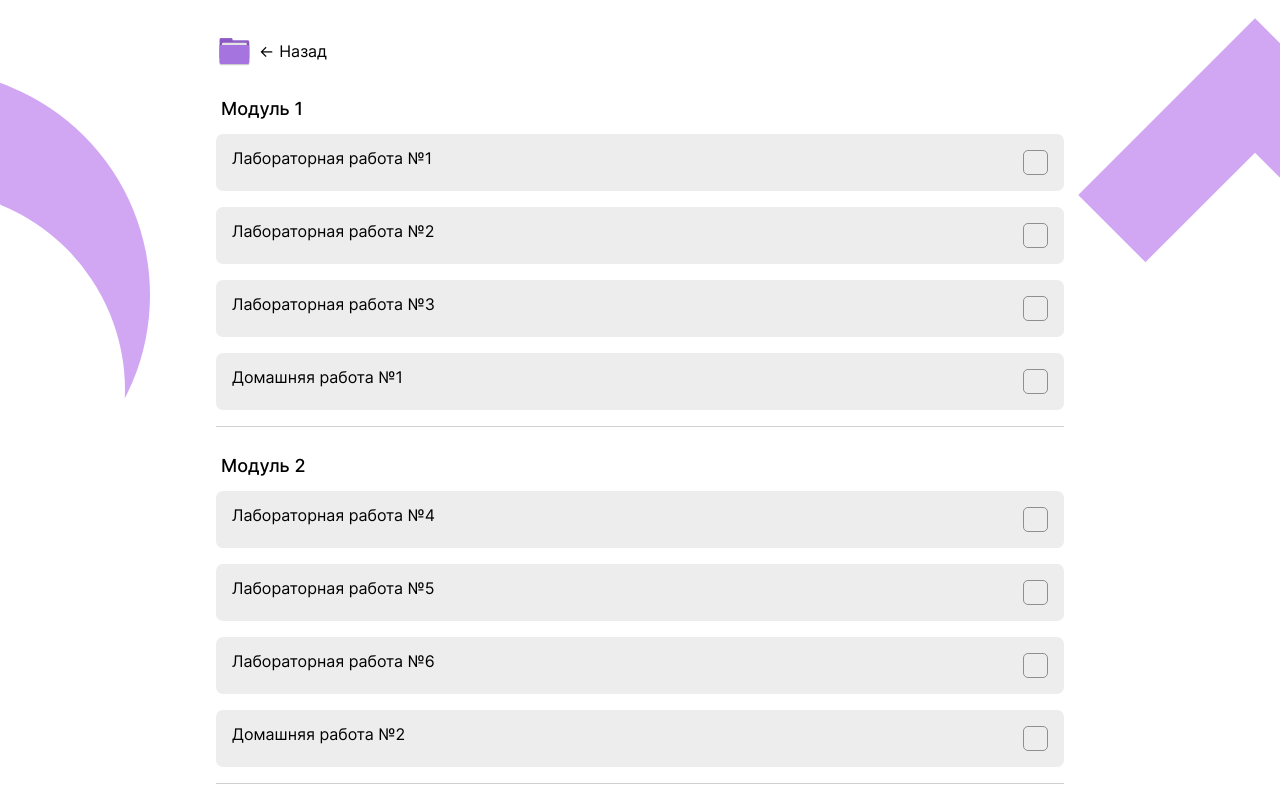
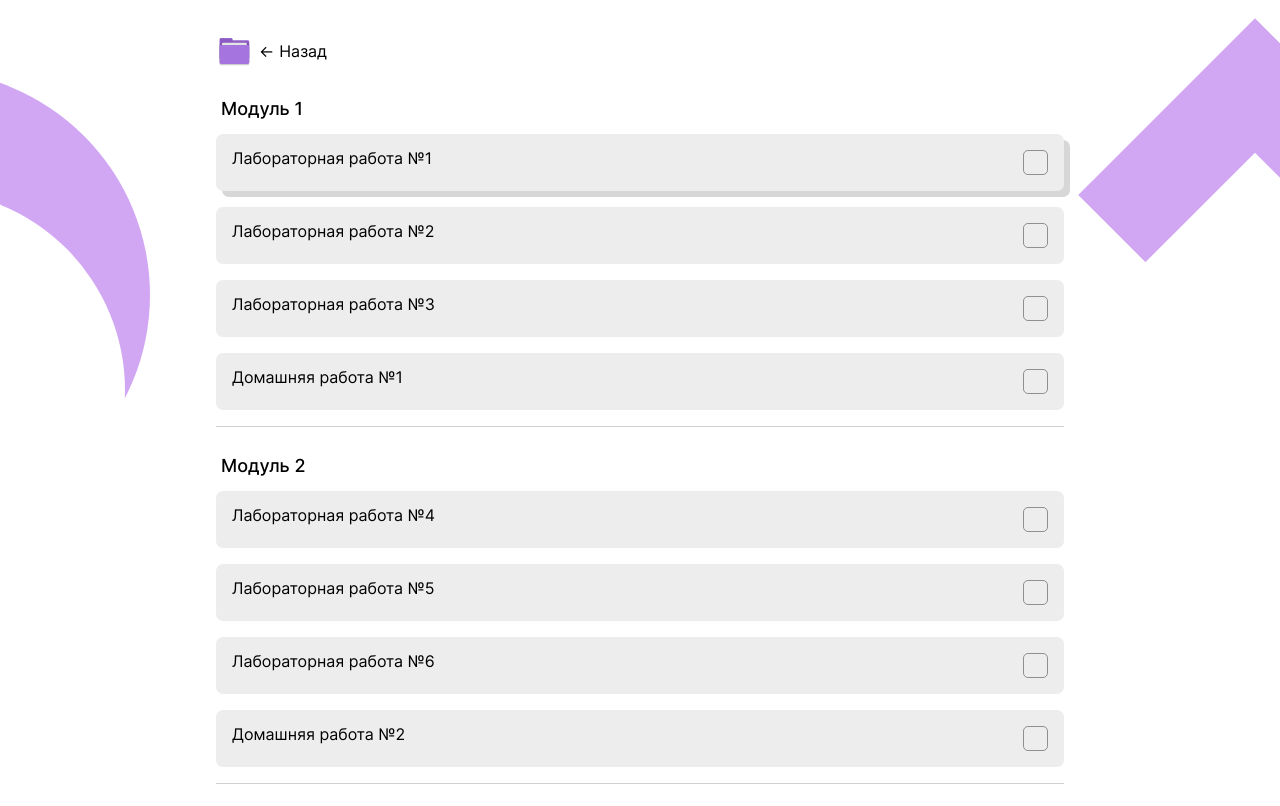
Before and after one commit to Lizaakishina/ReviewSite, a React (Create React App) app: page /subject/1 in a window 1280 px wide. In both pictures the pointer is over the element "Лабораторная работа №1". Shown: the top 806 px of the page. Built offline with nearby package versions, Linux system fonts and the light colour scheme.

Commit message:
fix: тени заданий

```diff
--- a/src/components/Task/Task.css
+++ b/src/components/Task/Task.css
@@ -10,6 +10,11 @@
   justify-content: space-between;
 }
 
+.task:hover {
+  transition: .3s;
+  box-shadow: 6px 6px 0px #d7d7d7;
+}
+
 .task__box {
   width: 25px;
   height: 25px;
```
